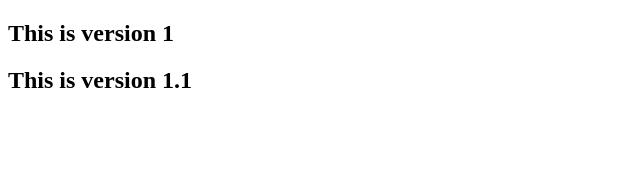
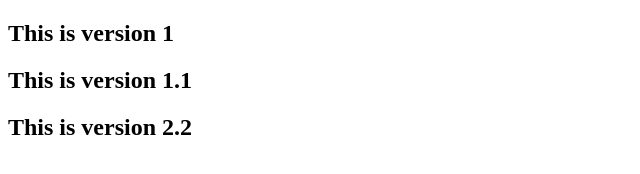
Before and after one commit to UserDarpan/Repo1, a plain HTML site: page index.html in a window 1280 px wide. Shown: the whole page, without its empty margins (0-640 px from the left). Drawn offline with Linux system fonts and the light colour scheme.

Commit message:
version 2.2 add

```diff
--- a/index.html
+++ b/index.html
@@ -8,5 +8,6 @@
 <body>
     <h2>This is version 1</h2>
     <h2>This is version 1.1</h2>
+    <h2>This is version 2.2</h2>
 </body>
 </html>
```
